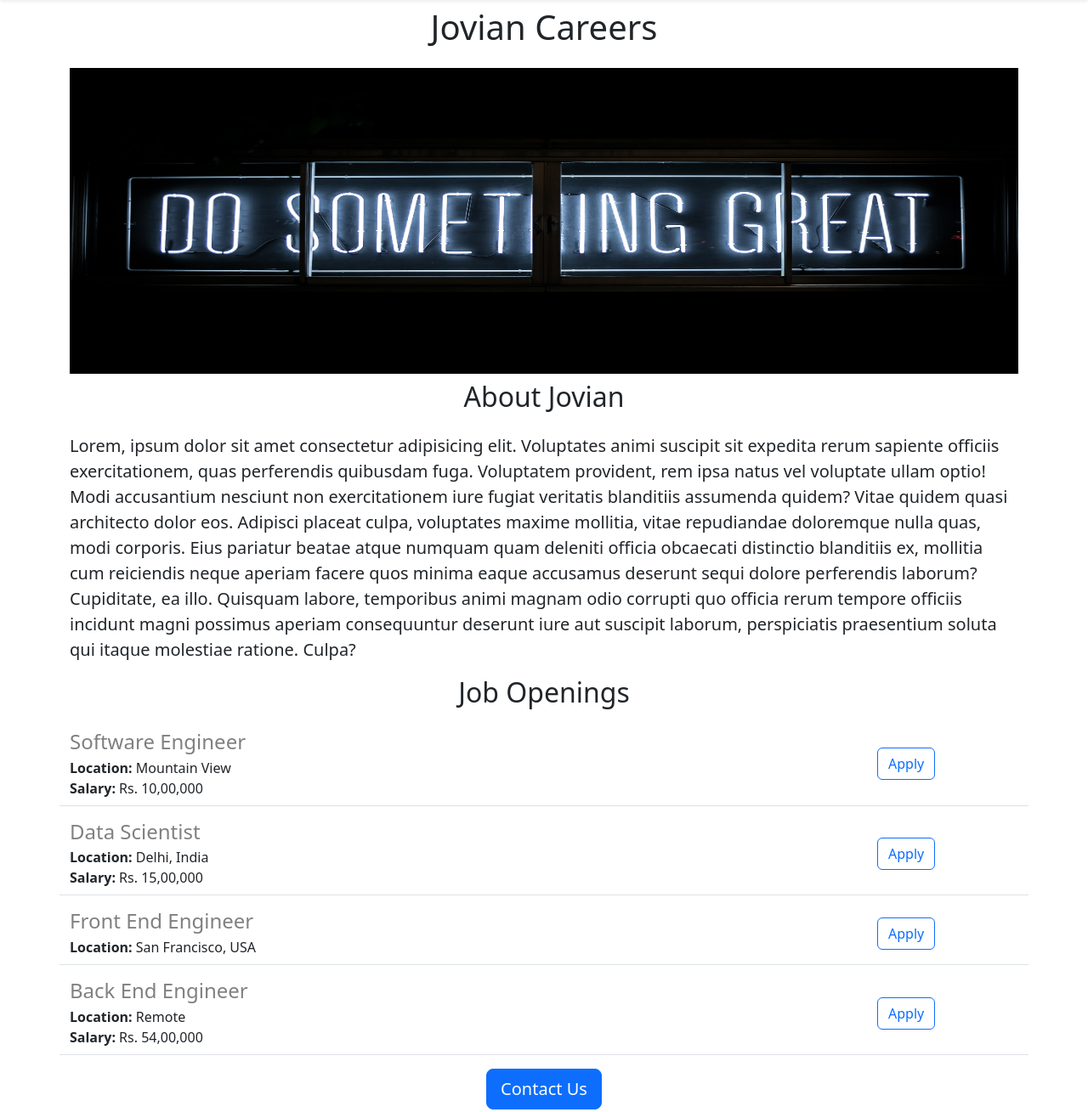
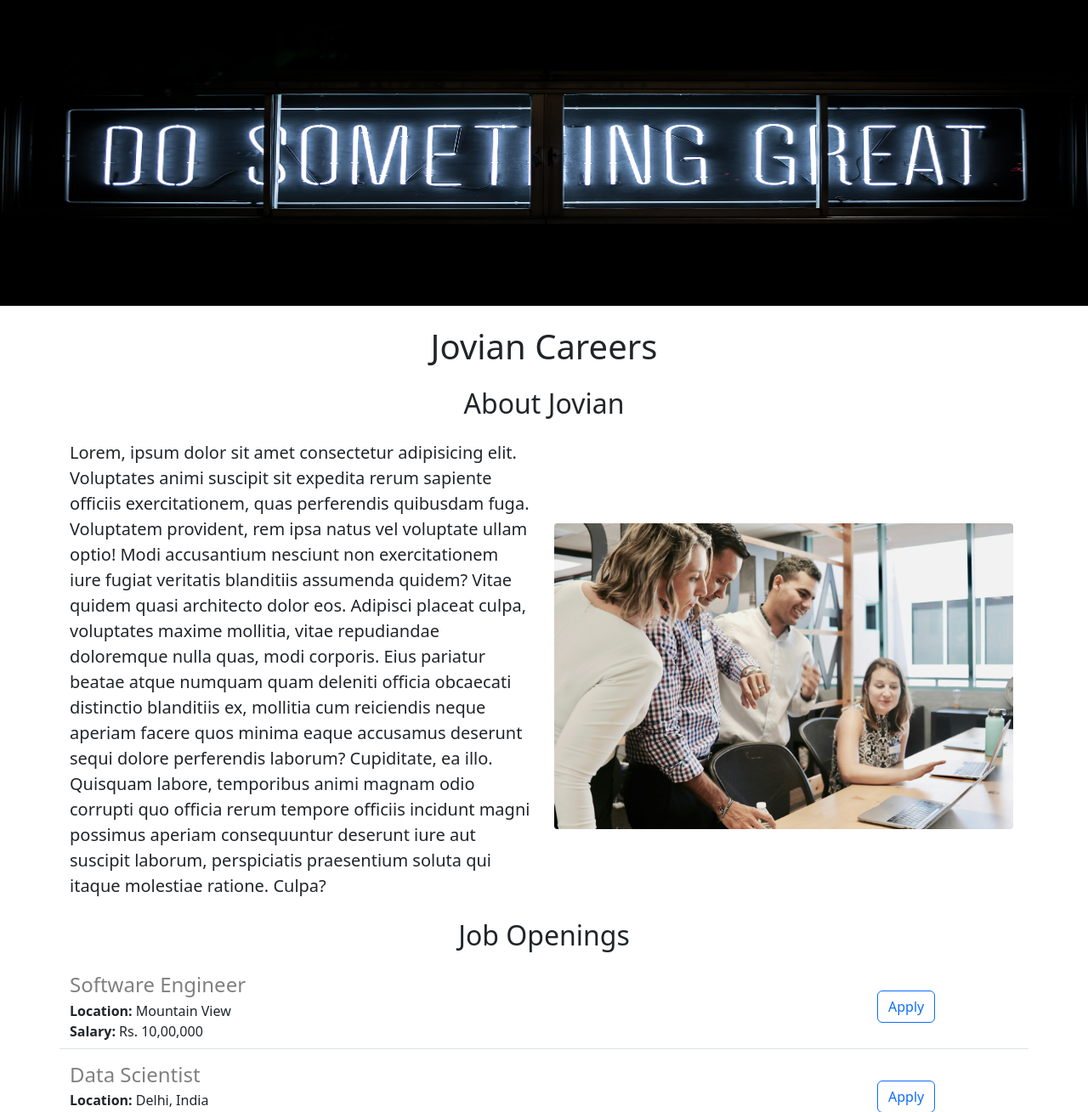
Before and after one commit to carlosmarte23/jovian-careers-demo-v2, a Flask app: page / in a window 1280 px wide. Shown: the part 56-1365 px from the top of the page at 85% size. Run offline with Flask 3, Linux system fonts and the light colour scheme.

Commit message:
Added and modified images

```diff
--- a/templates/home.html
+++ b/templates/home.html
@@ -13,37 +13,51 @@
       #banner {
         height: 360px;
         width: 100%;
+        background-size: cover;
+        background-position: center;
       }
     </style>
     <title>Jovian Careers</title>
   </head>
   <body>
     {% include 'navbar.html' %}
-    <div class="container">
-      <h1 class="text-center mt-2 mb-4">Jovian Careers</h1>
     <img
       class="img-fluid"
       id="banner"
       src="../static/banner.jpeg"
       alt="banner art that says Do something great"
+      style="margin-bottom: 16px"
     />
+    <div class="container">
+      <h1 class="text-center mt-2 mb-4">Jovian Careers</h1>
       <h2 class="text-center mt-2 mb-4">About Jovian</h2>
-      <p class="lead">
+      <div class="row align-items-center">
+        <p class="lead col-md-6">
           Lorem, ipsum dolor sit amet consectetur adipisicing elit. Voluptates
-        animi suscipit sit expedita rerum sapiente officiis exercitationem, quas
-        perferendis quibusdam fuga. Voluptatem provident, rem ipsa natus vel
-        voluptate ullam optio! Modi accusantium nesciunt non exercitationem iure
-        fugiat veritatis blanditiis assumenda quidem? Vitae quidem quasi
-        architecto dolor eos. Adipisci placeat culpa, voluptates maxime
-        mollitia, vitae repudiandae doloremque nulla quas, modi corporis. Eius
-        pariatur beatae atque numquam quam deleniti officia obcaecati distinctio
-        blanditiis ex, mollitia cum reiciendis neque aperiam facere quos minima
-        eaque accusamus deserunt sequi dolore perferendis laborum? Cupiditate,
-        ea illo. Quisquam labore, temporibus animi magnam odio corrupti quo
-        officia rerum tempore officiis incidunt magni possimus aperiam
-        consequuntur deserunt iure aut suscipit laborum, perspiciatis
-        praesentium soluta qui itaque molestiae ratione. Culpa?
+          animi suscipit sit expedita rerum sapiente officiis exercitationem,
+          quas perferendis quibusdam fuga. Voluptatem provident, rem ipsa natus
+          vel voluptate ullam optio! Modi accusantium nesciunt non
+          exercitationem iure fugiat veritatis blanditiis assumenda quidem?
+          Vitae quidem quasi architecto dolor eos. Adipisci placeat culpa,
+          voluptates maxime mollitia, vitae repudiandae doloremque nulla quas,
+          modi corporis. Eius pariatur beatae atque numquam quam deleniti
+          officia obcaecati distinctio blanditiis ex, mollitia cum reiciendis
+          neque aperiam facere quos minima eaque accusamus deserunt sequi dolore
+          perferendis laborum? Cupiditate, ea illo. Quisquam labore, temporibus
+          animi magnam odio corrupti quo officia rerum tempore officiis incidunt
+          magni possimus aperiam consequuntur deserunt iure aut suscipit
+          laborum, perspiciatis praesentium soluta qui itaque molestiae ratione.
+          Culpa?
         </p>
+        <div class="d-none d-md-block col-md-6">
+          <img
+            src="./static/people.jpg"
+            alt="people working in an office."
+            style="height: 360px; border-radius: 4px"
+          />
+        </div>
+      </div>
+
       <h2 class="text-center mt-2 mb-4">Job Openings</h2>
       <div>{% for job in jobs %} {% include 'jobitem.html' %} {% endfor %}</div>
       <div class="text-center">
```
Also changed, not shown: static/people.jpg (added). Lines whose indentation alone changed are shown as unchanged.
